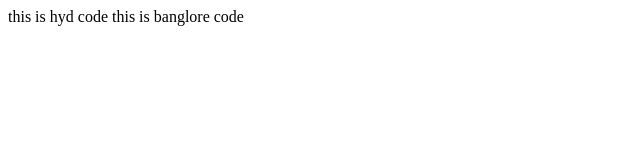
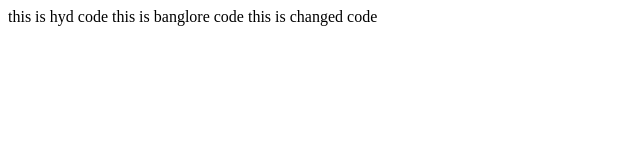
Before and after one commit to tdeekshith/hyderabad, a plain HTML site: page index.html in a window 1280 px wide. Shown: the whole page, without its empty margins (0-640 px from the left). Drawn offline with Linux system fonts and the light colour scheme.

Commit message:
bang change

```diff
--- a/index.html
+++ b/index.html
@@ -8,5 +8,6 @@
 <body>
     this is hyd code
     this is banglore code
+    this is changed code
 </body>
 </html>
```
